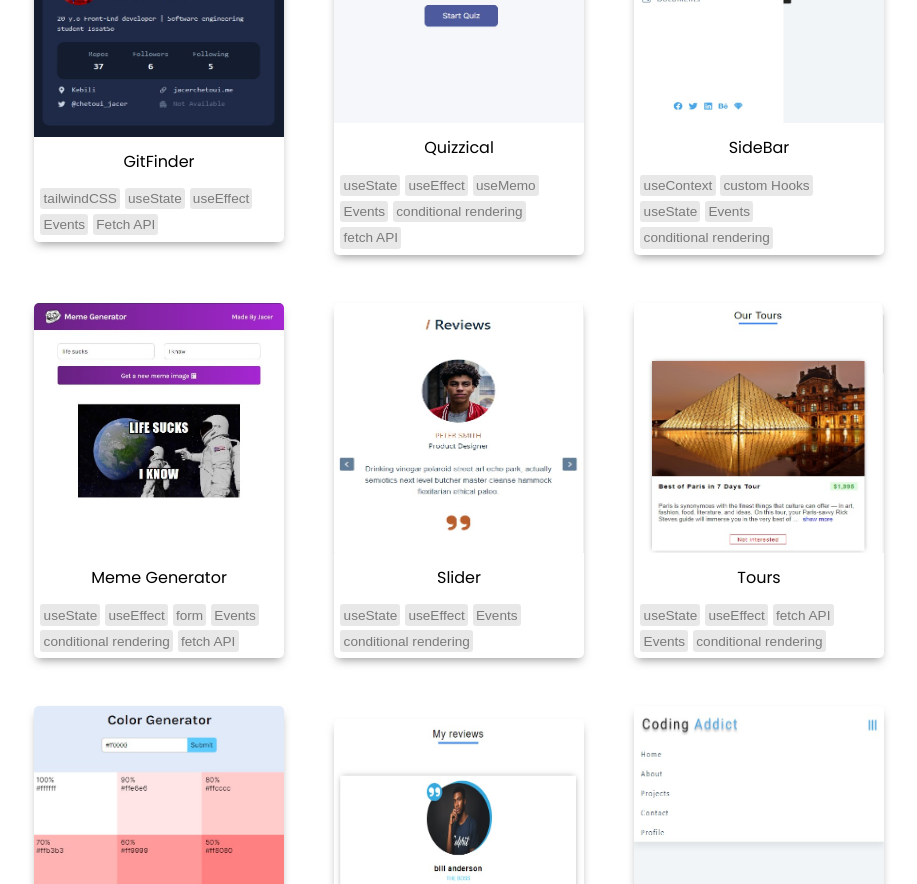
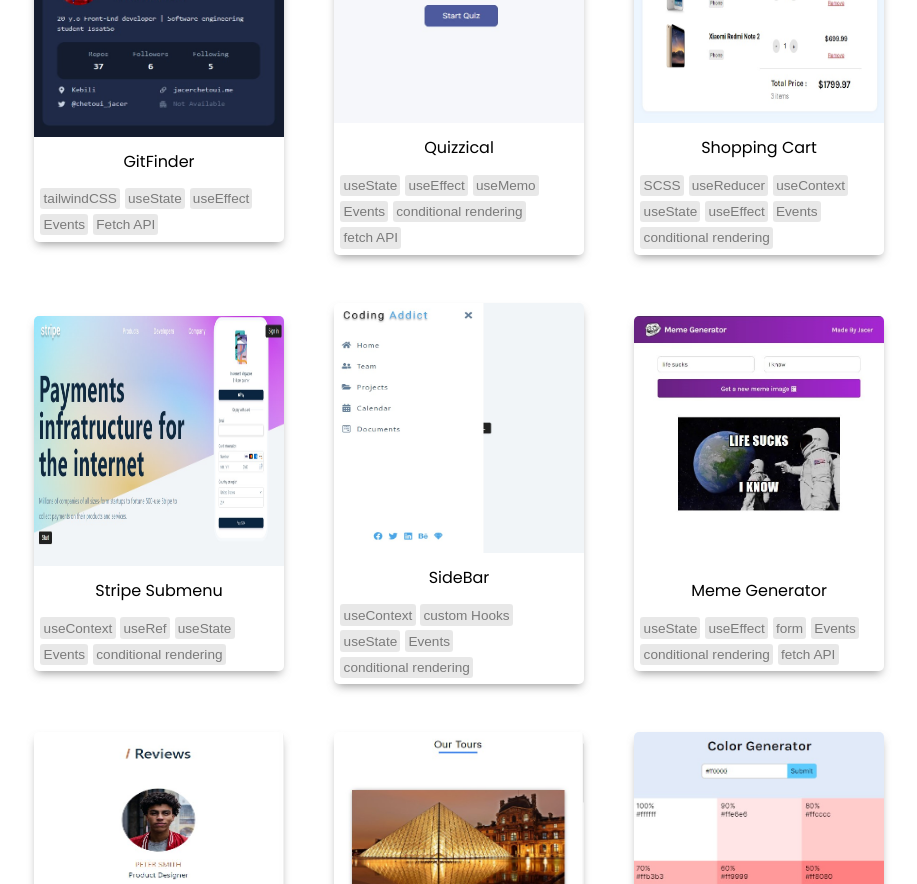
Before and after one commit to jacerchetoui56/React-Projects, a React (Create React App) app: page / in a window 1280 px wide. Shown: the part 700-1584 px from the top of the page, without its empty margins (181-1098 px from the left). Built offline with nearby package versions, Linux system fonts and the light colour scheme.

Commit message:
adding the stripe and the cart projects

```diff
--- a/src/projectData.js
+++ b/src/projectData.js
@@ -28,6 +28,18 @@ const projects = [
         imageUrl: "./images/quizzical.jpg",
         link: `https://quizzical.jacerchetoui.me`,
         keywords: ["useState", "useEffect", "useMemo", "Events", "conditional rendering", "fetch API"]
+    },
+    {
+        name: "Shopping Cart",
+        imageUrl: "./images/cart.jpg",
+        link: `https://shopping-cart.jacerchetoui.me/`,
+        keywords: ["SCSS", "useReducer", "useContext", "useState", "useEffect", "Events", "conditional rendering"]
+    },
+    {
+        name: "Stripe Submenu",
+        imageUrl: "./images/stripe.jpg",
+        link: `https://stripe-submenu.jacerchetoui.me`,
+        keywords: ["useContext", "useRef", "useState", "Events", "conditional rendering"]
     },
     {
         name: "SideBar",
```
Also changed, not shown: public/images/cart.jpg (added), public/images/stripe.jpg (added).
